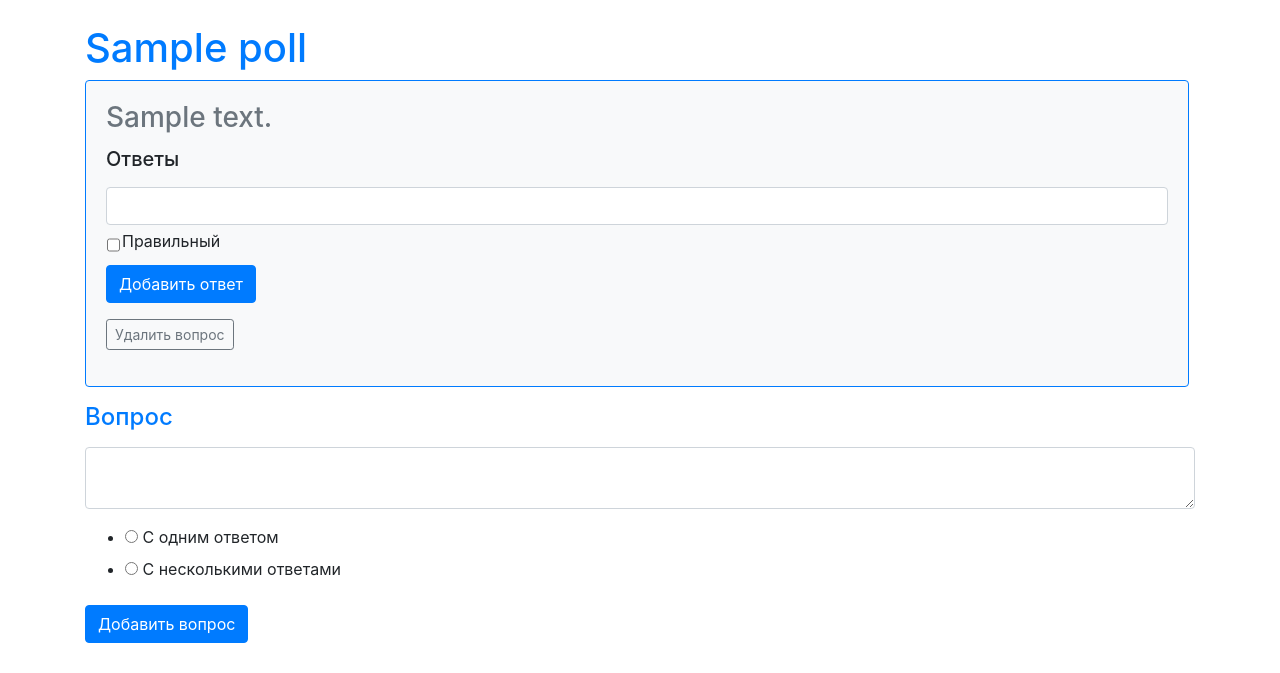
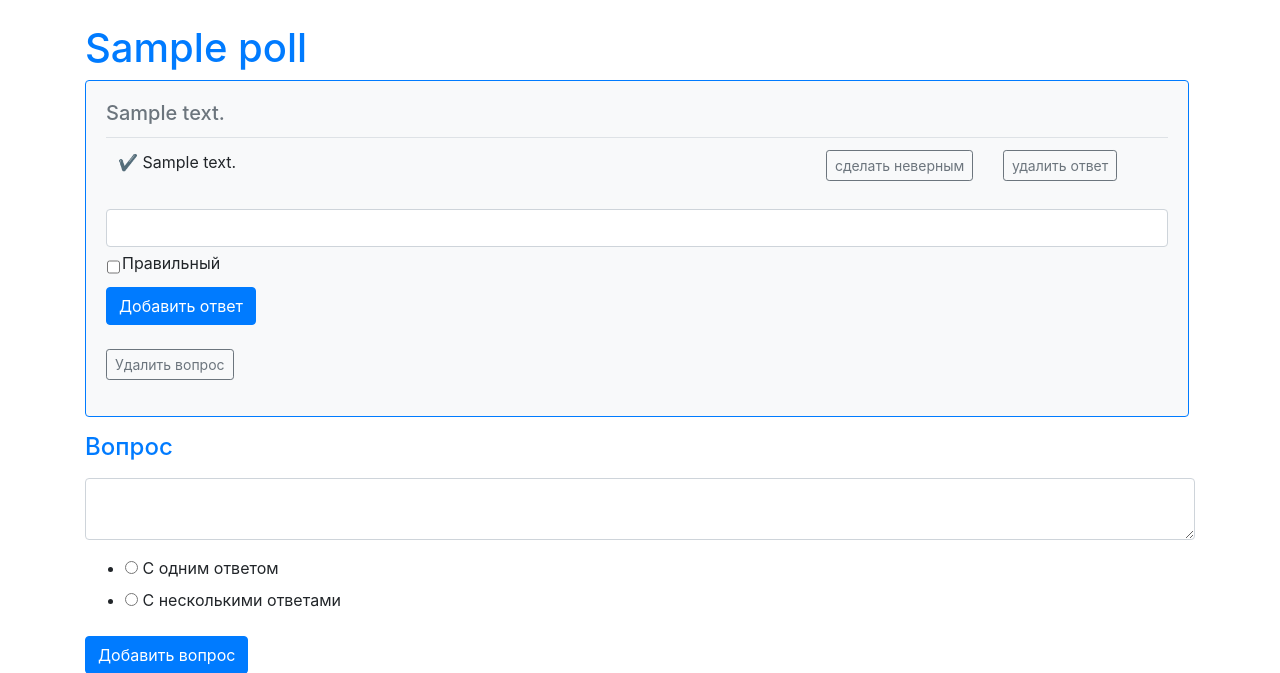
Before and after one commit to alisiya89/DisTest, a Flask app: page /poll/1 in a window 1280 px wide. Shown: the part 87-760 px from the top of the page. Run offline with Flask 2, Linux system fonts and the light colour scheme; a user stored in the database is signed in; data comes from the database, SQL or seed files in the repository; tables that the repository leaves empty hold one stand-in row (values such as "Sample post"); some libraries are stand-ins or nearby versions.

Commit message:
изменение и удаление ответов

```diff
--- a/main.py
+++ b/main.py
@@ -68,7 +68,6 @@ def question_page(id):
     poll = db_sess.query(Poll).filter(Poll.id == id).first()
     questions = poll.questions
     form = None
-    db_sess.close()
     if id:
         types = [type.name for type in db_sess.query(Type).all()]
         form = QuestionForm()
@@ -122,6 +121,29 @@ def question_page(id):
                            questions=questions,
                            form=[form,answer_form])
 
+# Изменение ответа
+@app.route('/answer_change/<int:poll_id>/<int:id>', methods=['GET', 'POST'])
+@login_required
+def answer_change(poll_id, id):
+    db_sess = db_session.create_session()
+    answer = db_sess.query(Answer).filter(Answer.id == id).first()
+    answer.right = not answer.right
+    db_sess.commit()
+    return redirect(f'/poll/{poll_id}')
+
+# Удаление ответа
+@app.route('/answer_delete/<int:poll_id>/<int:question_id>/<int:id>', methods=['GET', 'POST'])
+@login_required
+def answer_delete(poll_id, question_id, id):
+    db_sess = db_session.create_session()
+    answer = db_sess.query(Answer).filter(Answer.id == id).first()
+    question = db_sess.query(Question).filter(Question.id == question_id).first()
+    question.answers.remove(answer)
+    db_sess.merge(question)
+    db_sess.commit()
+    db_sess.delete(answer)
+    db_sess.commit()
+    return redirect(f'/poll/{poll_id}')
 
 # Удаление вопроса
 @app.route('/question_delete/<int:poll_id>/<int:id>', methods=['GET', 'POST'])
--- a/templates/poll.html
+++ b/templates/poll.html
@@ -5,8 +5,33 @@
         {% for item in questions%}
             <div class="card border-primary bg-light mb-3" style="width: 69rem;">
               <div class="card-body">
-                <h3 class="card-title fw-bold text-secondary">{{item.text}}</h3>
-               <h5 class="card-text">Ответы</h5>
+                <h5 class="card-title fw-bold text-secondary">{{item.text}}</h5>
+                  <table class="table">
+                  {% for answer in item.answers %}
+                      <tr>
+                          <td class="col-md-8">
+                        {% if answer.right %}
+                            &#10004;
+                        {% else %}
+                            &emsp;
+                        {% endif %}
+                        {{ answer.text }}
+                          </td>
+                          <td class="col-md-2">
+                               <a href="/answer_change/{{poll.id}}/{{answer.id}}" class="btn btn-outline-secondary btn-sm">
+                                    {% if answer.right %}
+                                        сделать неверным
+                                   {% else %}
+                                         сделать верным
+                                    {% endif %}
+                               </a>
+                          </td>
+                          <td class="col-md-2">
+                               <a href="/answer_delete/{{poll.id}}/{{item.id}}/{{answer.id}}" class="btn btn-outline-secondary btn-sm">удалить ответ</a>
+                          </td>
+                      </tr>
+                  {% endfor %}
+                  </table>
                <form name = answer action="" method="post">
                 {{ form[1].hidden_tag() }}
                    {{ form[1].id(hidden=True, value='answer') }}
@@ -26,8 +51,8 @@
                     </table>
                 {{ form[1].submit(type="submit", class="btn btn-primary") }}
                </form>
-
-                 <p> </p><a href="/question_delete/{{poll.id}}/{{ item.id }}" class="btn btn-outline-secondary btn-sm">Удалить вопрос</a></p>
+                <br>
+                 <p> <a href="/question_delete/{{poll.id}}/{{ item.id }}" class="btn btn-outline-secondary btn-sm">Удалить вопрос</a></p>
               </div>
             </div>
         {% endfor %}
```
